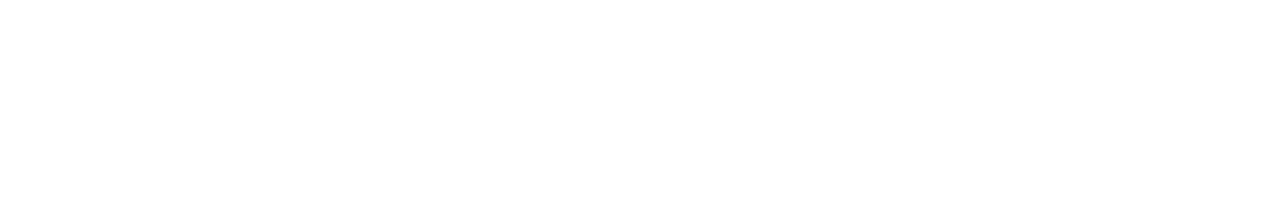
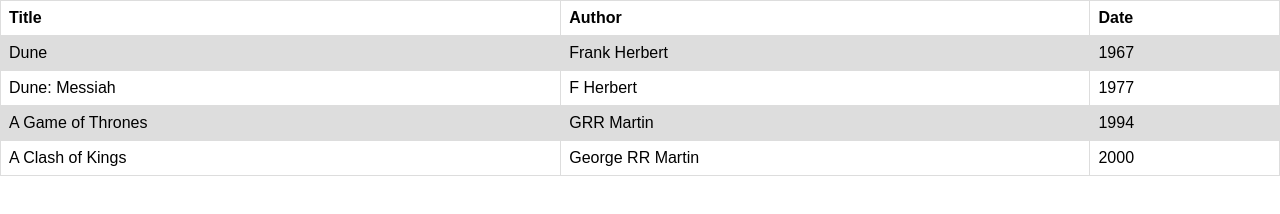
Before and after one commit to EhssanBx0/odin-library, a plain HTML site: page index.html in a window 1280 px wide. Drawn offline with Linux system fonts and the light colour scheme.

Commit message:
create funcs. to add books to display

```diff
--- a/index.html
+++ b/index.html
@@ -8,6 +8,12 @@
     <title>Document</title>
 </head>
 <body>
-
+    <table class="bookDisplay">
+        <tr>
+            <th>Title</th>
+            <th>Author</th>
+            <th>Date</th>
+        </tr>
+    </table>
 </body>
 </html>
--- a/script.js
+++ b/script.js
@@ -17,3 +17,26 @@ function addBookToLibrary(title, author, date) {
 }
 
 addBookToLibrary("Dune", "Frank Herbert", "1967");
+addBookToLibrary("Dune: Messiah", "F Herbert", "1977");
+addBookToLibrary("A Game of Thrones", "GRR Martin", "1994");
+addBookToLibrary("A Clash of Kings", "George RR Martin", "2000");
+
+const bookDisplay = document.querySelector(".bookDisplay");
+
+function createBookPropElement(tableRow, bookObj, prop){
+    let tableCell = document.createElement("td");
+    tableCell.classList.add(prop);
+    tableCell.textContent = bookObj[prop];
+    tableRow.append(tableCell);
+}
+
+function createBookElement(bookObj){
+    let tableRow = document.createElement("tr");
+    tableRow.setAttribute('id', bookObj.id);
+    createBookPropElement(tableRow, bookObj, "title");
+    createBookPropElement(tableRow, bookObj, "author");
+    createBookPropElement(tableRow, bookObj, "date");
+    bookDisplay.append(tableRow);
+}
+
+myLibrary.forEach(book => createBookElement(book));
--- a/style.css
+++ b/style.css
@@ -3,3 +3,19 @@
     margin: 0;
     box-sizing: border-box;
 }
+
+table {
+  font-family: arial, sans-serif;
+  border-collapse: collapse;
+  width: 100%;
+}
+
+td, th {
+  border: 1px solid #dddddd;
+  text-align: left;
+  padding: 8px;
+}
+
+tr:nth-child(even) {
+  background-color: #dddddd;
+}
```
